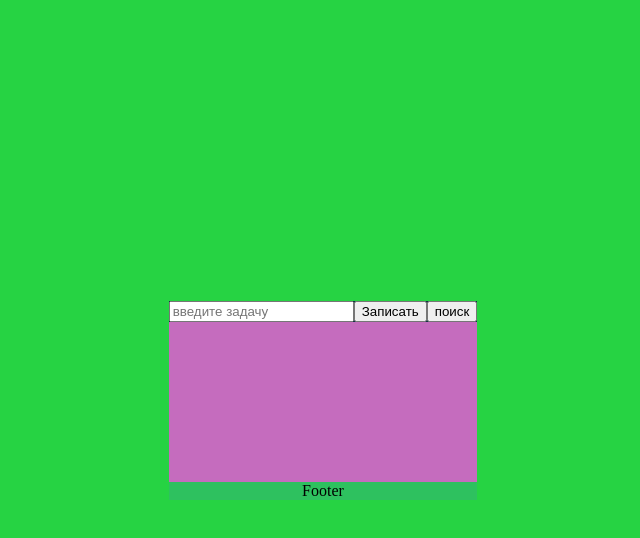
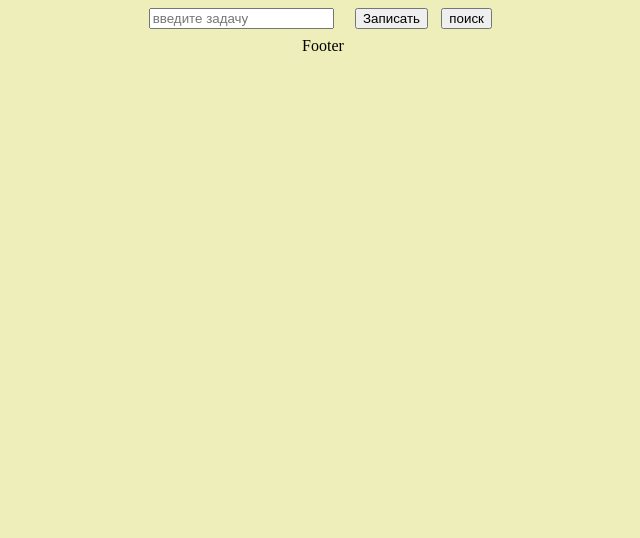
Before and after one commit to DevErmak/firsttodo, a React (Create React App) app: page / in a window 1280 px wide. Shown: the top 538 px of the page, without its empty margins (317-957 px from the left). Built offline with nearby package versions, Linux system fonts and the light colour scheme.

Commit message:
save data

```diff
--- a/src/components/Todoform/Content/content.css
+++ b/src/components/Todoform/Content/content.css
@@ -1,8 +1,5 @@
 .content {
   overflow-y: scroll;
-  grid-row-start: 2;
-  grid-row-end: 2;
-  grid-column-start: 2;
-  grid-column-end: 3;
-  background-color: #ec55dbce;
+  grid-row: 2/3;
+  grid-row: 2/3;
 }
--- a/src/components/Todoform/Footer/footer.css
+++ b/src/components/Todoform/Footer/footer.css
@@ -2,6 +2,5 @@
   grid-row-start: 3;
   grid-row-end: 3;
   grid-column-start: 1;
-  grid-column-end: 3;
-  background-color: #4e72d431;
+  grid-column-end: 1;
 }
--- a/src/components/Todoform/Header/Header.jsx
+++ b/src/components/Todoform/Header/Header.jsx
@@ -16,7 +16,7 @@ export default function Header({
   return (
     <div className="header">
       {isDuplicate && (
-        <label className="task-input-label" htmlFor="error-input-task">
+        <label className="label-input-task" htmlFor="error-input-task">
           такая задача уже есть
         </label>
       )}
@@ -30,15 +30,21 @@ export default function Header({
         onChange={(e) => setInputTask(e.target.value)}
       ></input>
 
-      <button onClick={() => addTask()}>Записать</button>
-      <button onClick={() => findTasks()}>
+      <button className="btn-addtask" onClick={() => addTask()}>
+        Записать
+      </button>
+      <button className="btn-findtask" onClick={() => findTasks()}>
         {isSearch && inputTask.trim() !== '' ? 'закрыть поиск' : 'поиск'}
       </button>
       {tasks.length > 1 ? (
-        <button onClick={() => removeAllTasks()}>удалить все задачи</button>
+        <button className="btn-delete-all" onClick={() => removeAllTasks()}>
+          удалить все задачи
+        </button>
       ) : null}
       {groupTasks.length > 1 ? (
-        <button onClick={() => removeGroupTasks()}> удалить группу элементов </button>
+        <button className="btn-delete-grope" onClick={() => removeGroupTasks()}>
+          удалить группу элементов
+        </button>
       ) : null}
     </div>
   );
--- a/src/components/Todoform/Header/header.css
+++ b/src/components/Todoform/Header/header.css
@@ -1,19 +1,49 @@
 .header {
+  display: grid;
+  grid-template-columns: auto auto auto auto auto;
+  grid-template-rows: auto auto;
   grid-row-start: 1;
   grid-row-end: 1;
   grid-column-start: 1;
-  grid-column-end: 3;
-  background-color: #123243;
+  grid-column-end: 1;
+  align-items: start;
+  align-content: center;
+  justify-content: center;
 }
 .input-task {
+  margin: 1vh;
+  grid-row: 1/3;
 }
 
-.task-input-label {
+.label-input-task {
+  grid-row: 2/3;
   color: rgb(214, 102, 102);
-  margin: 1em;
 }
-
 .error-input-task {
+  margin: 1vh;
+  grid-row: 1/2;
   color: rgb(214, 102, 102);
-  border: 4px solid rgb(214, 102, 102);
+  margin-right: 1em;
+  border: 2px solid red;
 }
+.btn-addtask {
+  grid-row: 1/3;
+  margin-top: 1vh;
+  margin-right: 1em;
+  margin-left: 1em;
+}
+.btn-findtask {
+  grid-row: 1/3;
+  margin-top: 1vh;
+  margin-right: 1em;
+}
+.btn-delete-all {
+  grid-row: 1/3;
+  margin-top: 1vh;
+  margin-right: 1em;
+}
+.btn-delete-grope {
+  grid-row: 1/3;
+  margin-top: 1vh;
+  margin-right: 1em;
+}
--- a/src/components/Todoform/todoform.css
+++ b/src/components/Todoform/todoform.css
@@ -7,16 +7,17 @@
     background-color: #eeeeba; */
   margin: 0;
   display: grid;
-  grid-template-columns: 0em auto;
-  grid-template-rows: auto 10em auto;
+  grid-template-columns: auto;
+  grid-template-rows: auto auto auto;
   overflow-y: scroll;
-  background-color: #26d343;
+  background-color: #eeeeba;
   min-width: 100vw;
   min-height: 100vh;
   position: relative;
   justify-content: center;
-  align-content: center;
+  align-content: start;
   text-align: center;
+  align-items: start;
 }
 
 .navigate {
```
